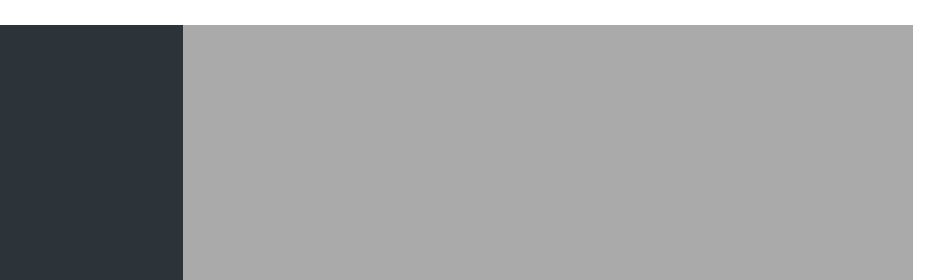
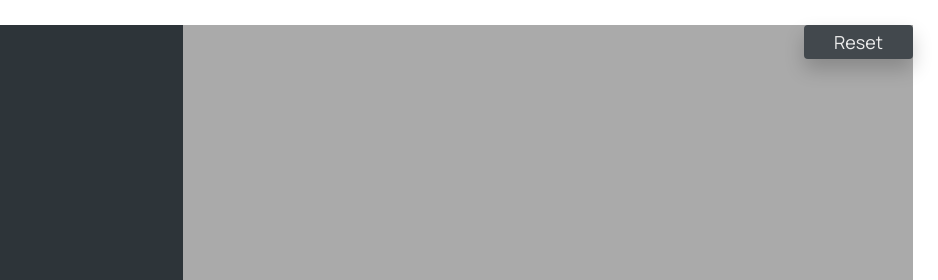
Before and after one commit to SayedShehata1/Mapty, a plain HTML site: page index.html in a window 1280 px wide. Shown: the top 280 px of the page, 342-1280 px from the left. Drawn offline with nearby package versions, Linux system fonts and the light colour scheme.

Commit message:
feat: :sparkles: Add reset button

```diff
--- a/index.html
+++ b/index.html
@@ -72,5 +72,6 @@
     </div>
 
     <div id="map"></div>
+    <button class="btn">Reset</button>
   </body>
 </html>
--- a/script.js
+++ b/script.js
@@ -7,6 +7,7 @@ const inputDistance = document.querySelector('.form__input--distance');
 const inputDuration = document.querySelector('.form__input--duration');
 const inputCadence = document.querySelector('.form__input--cadence');
 const inputElevation = document.querySelector('.form__input--elevation');
+const resetButton = document.querySelector('.btn');
 /////
 class Workout {
   data = new Date();
@@ -82,7 +83,12 @@ class App {
     this._getLocalStorage();
 
     form.addEventListener(`submit`, this._newWorkout.bind(this));
+
+    // reset button
+    resetButton.addEventListener('click', this.reset);
+
     inputType.addEventListener(`change`, this._teggleElevationField);
+
     containerWorkouts.addEventListener(`click`, this._moveToPopup.bind(this));
   }
   _getPosition() {
--- a/style.css
+++ b/style.css
@@ -212,3 +212,24 @@ a:visited {
 .cycling-popup .leaflet-popup-content-wrapper {
   border-left: 5px solid var(--color-brand--1);
 }
+
+/* reset button */
+.btn {
+  background-color: var(--color-dark--2);
+  color: var(--color-light--2);
+  font-family: 'Manrope', sans-serif;
+  font-size: 1.8rem;
+  padding: 0.5rem 3rem;
+  border: none;
+  border-radius: 4px;
+  position: absolute;
+  top: 25px;
+  right: 25px;
+  z-index: 50000;
+  cursor: pointer;
+  box-shadow: 0 1rem 2rem rgb(0 0 0 / 20%);
+  transition: all 0.2s;
+}
+.btn:hover {
+  background-color: var(--color-dark--1);
+}
```
